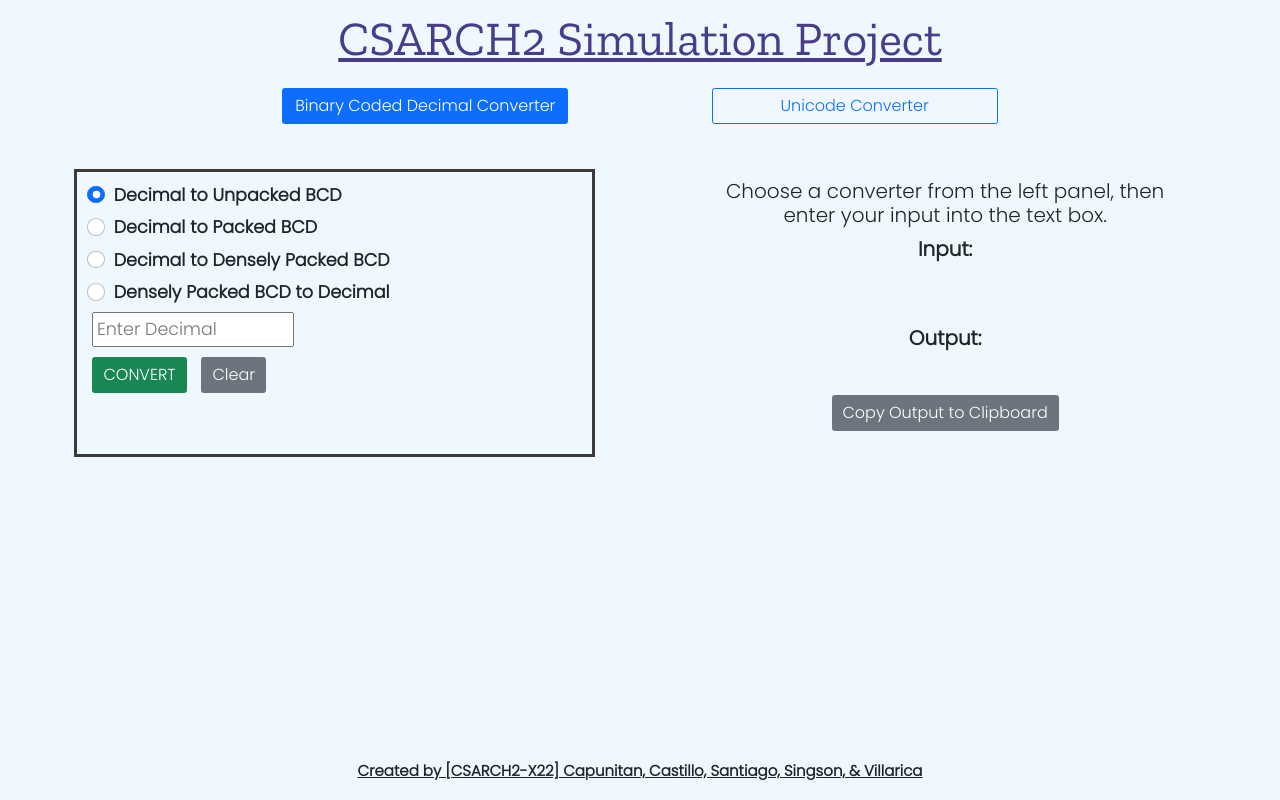
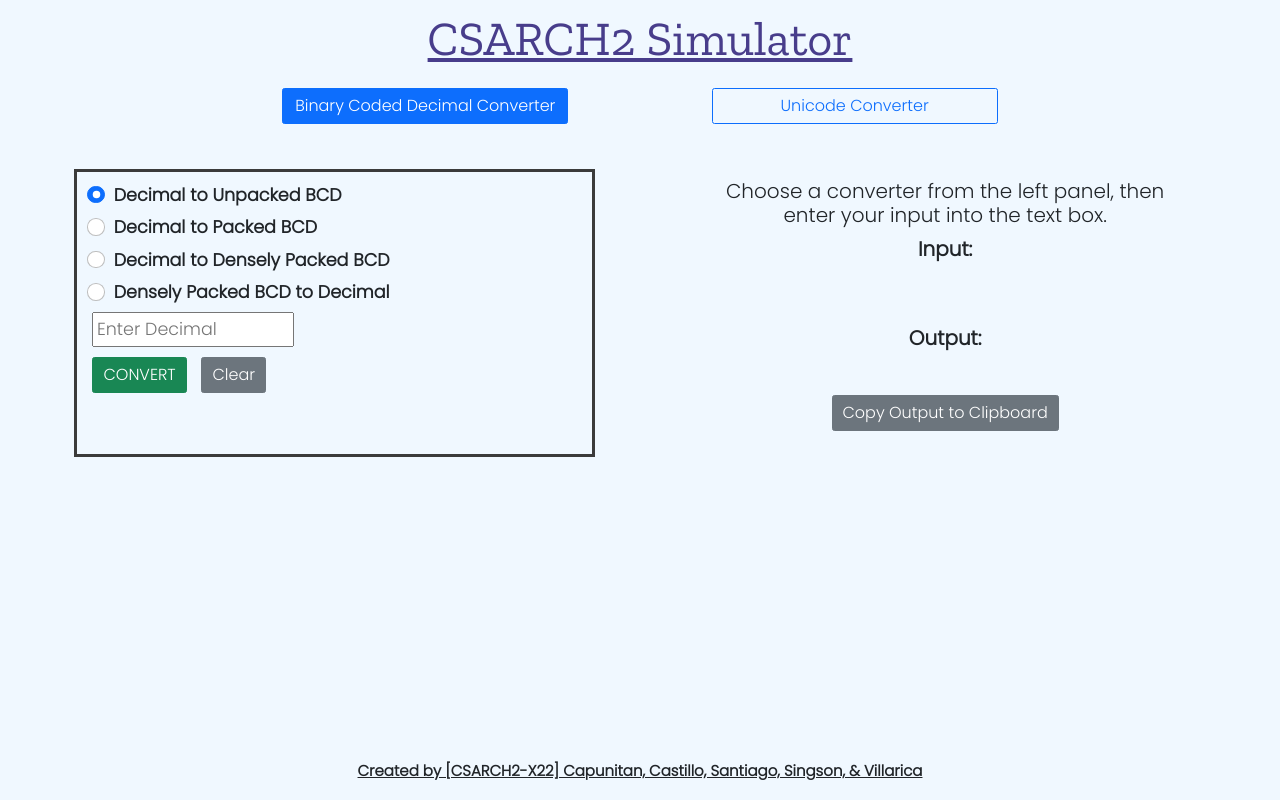
Before and after one commit to antimatter07/CSARCH2-X22-Simulation-Project, a plain HTML site: page index.html in a window 1280 px wide. Drawn offline with nearby package versions, Linux system fonts and the light colour scheme; a web font is replaced by a local one.

Commit message:
reverted title

```diff
--- a/index.html
+++ b/index.html
@@ -21,7 +21,7 @@
 <body>
     <div class="container-fluid p-2">
         <div class="container mx-auto mt-2 text-center">
-            <h1 class="title">CSARCH2 Simulation Project</h1>
+            <h1 class="title">CSARCH2 Simulator</h1>
         </div>
 
         <div class="container mx-auto text-center mt-3 p-2 ">
```
